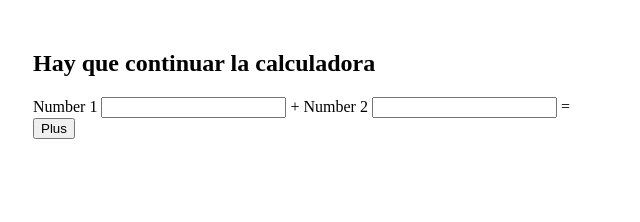
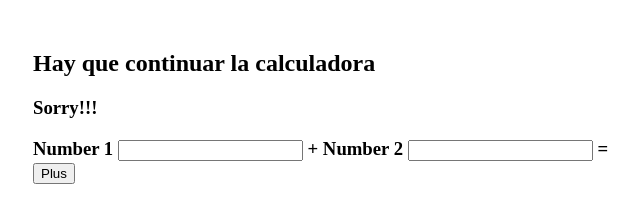
Before and after one commit to Elir25/web-calculator, a website: page src/web/index.html in a window 1280 px wide. Shown: the whole page, without its empty margins (17-657 px from the left). Drawn offline with Linux system fonts and the light colour scheme.

Commit message:
sorry message

```diff
--- a/src/web/index.html
+++ b/src/web/index.html
@@ -11,6 +11,7 @@
 <body>
 
     <h2>Hay que continuar la calculadora</h2>
+    <h3>Sorry!!!<h3>
 
     Number 1 <input type="text" id="number1"/> + Number 2 <input type="text" id="number2"/> = <span id="result"></span>
 
```
